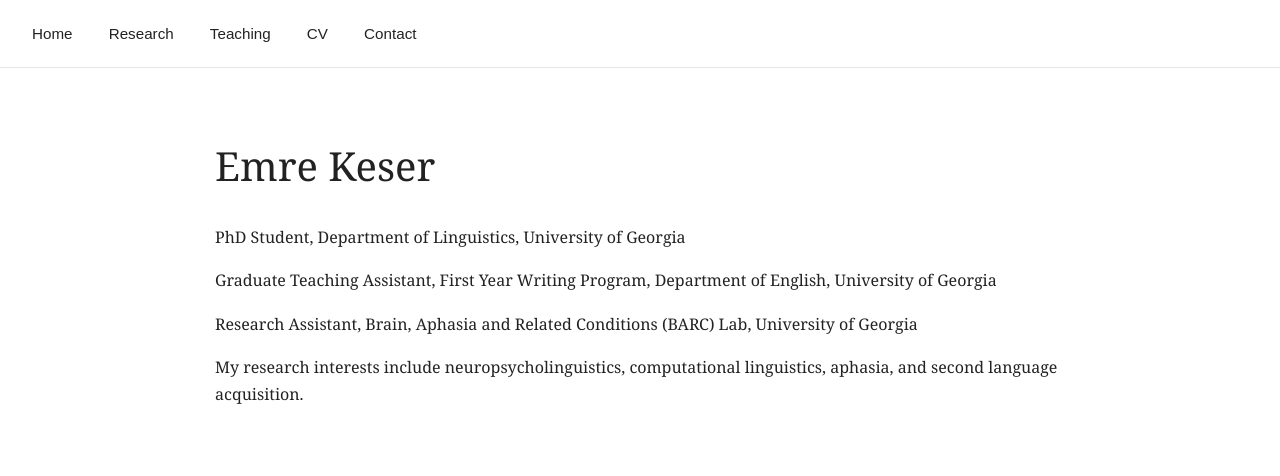
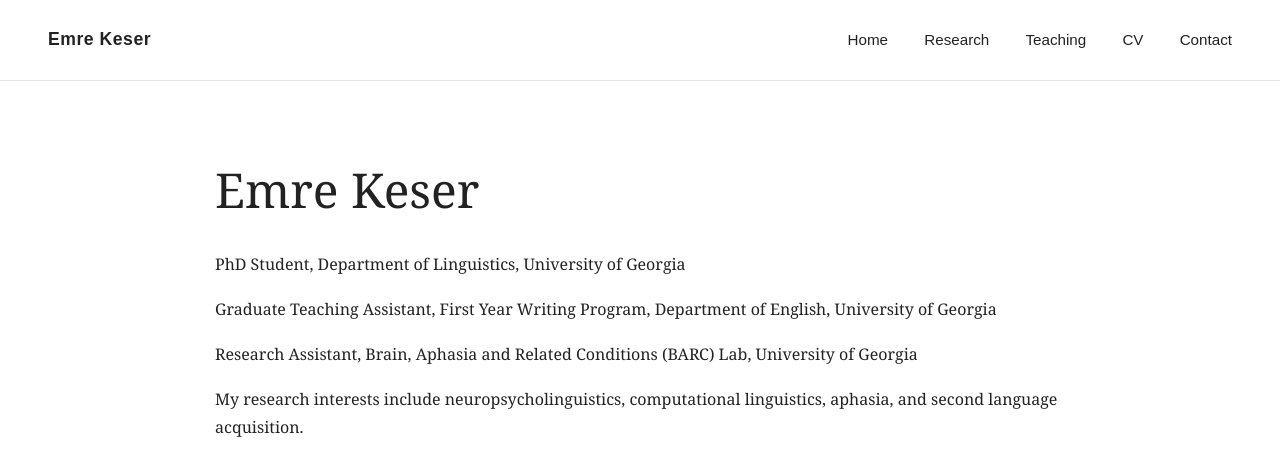
Before and after one commit to aekeser/aekeser.github.io, a Jekyll site: the page built from index.md, in a window 1280 px wide. Shown: the top 476 px of the page. Built offline with Jekyll 4.4.1, drawn with Linux system fonts in a browser that asks for light colours.

Commit message:
Redesign site header and navigation

```diff
--- a/_includes/nav.html
+++ b/_includes/nav.html
@@ -1,7 +1,11 @@
-<nav>
+<header class="site-header">
+  <a class="site-title" href="/">Emre Keser</a>
+
+  <nav class="site-nav">
     <a href="/">Home</a>
     <a href="/research/">Research</a>
     <a href="/teaching/">Teaching</a>
     <a href="/cv/">CV</a>
     <a href="/contact/">Contact</a>
   </nav>
+</header>
--- a/assets/css/style.css
+++ b/assets/css/style.css
@@ -4,39 +4,60 @@ body {
     background: #ffffff;
     color: #222222;
     font-family: Georgia, serif;
-    line-height: 1.7;
+    line-height: 1.8;
 }
 
-nav {
+.site-header {
+    display: flex;
+    justify-content: space-between;
+    align-items: center;
+    padding: 1.5rem 3rem;
     border-bottom: 1px solid #e5e5e5;
-    padding: 1.25rem 2rem;
 }
 
-nav a {
+.site-title {
     color: #222222;
     text-decoration: none;
-    margin-right: 2rem;
+    font-family: Arial, Helvetica, sans-serif;
+    font-size: 1.1rem;
+    font-weight: 700;
+    letter-spacing: 0.03em;
+}
+
+.site-nav a {
+    color: #222222;
+    text-decoration: none;
+    margin-left: 2rem;
     font-family: Arial, Helvetica, sans-serif;
     font-size: 0.95rem;
-    font-weight: 500;
 }
 
-nav a:hover {
-    text-decoration: underline;
+.site-nav a:hover {
+    color: #ba0c2f;
 }
 
 .site-main {
     max-width: 850px;
-    margin: 4rem auto;
+    margin: 5rem auto;
     padding: 0 2rem;
 }
 
 h1 {
-    font-size: 2.5rem;
+    font-size: 3rem;
     font-weight: normal;
-    margin-bottom: 1.5rem;
+    margin-bottom: 2rem;
+    line-height: 1.2;
 }
 
 h2 {
-    margin-top: 2.5rem;
+    margin-top: 3rem;
+    margin-bottom: 1rem;
 }
+
+a {
+    color: #ba0c2f;
+}
+
+a:hover {
+    opacity: 0.8;
+}
```
Lines whose indentation alone changed are shown as unchanged.
